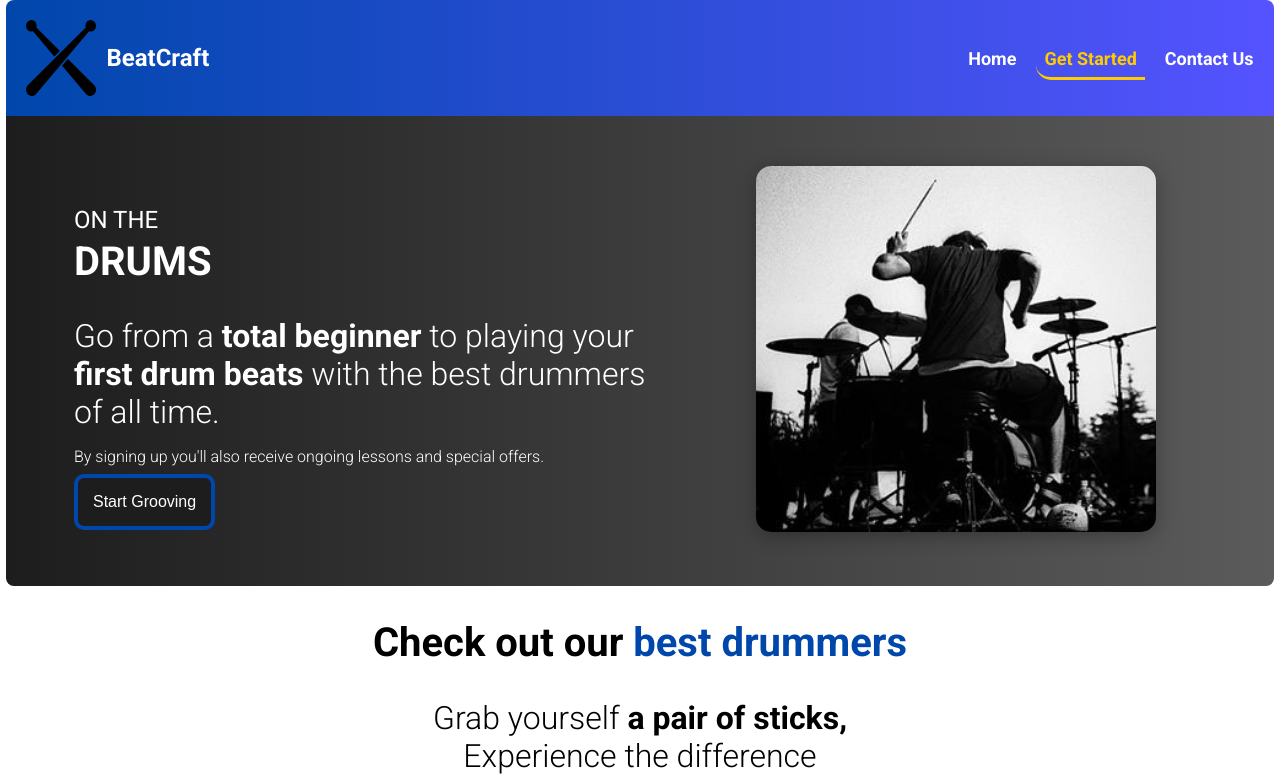
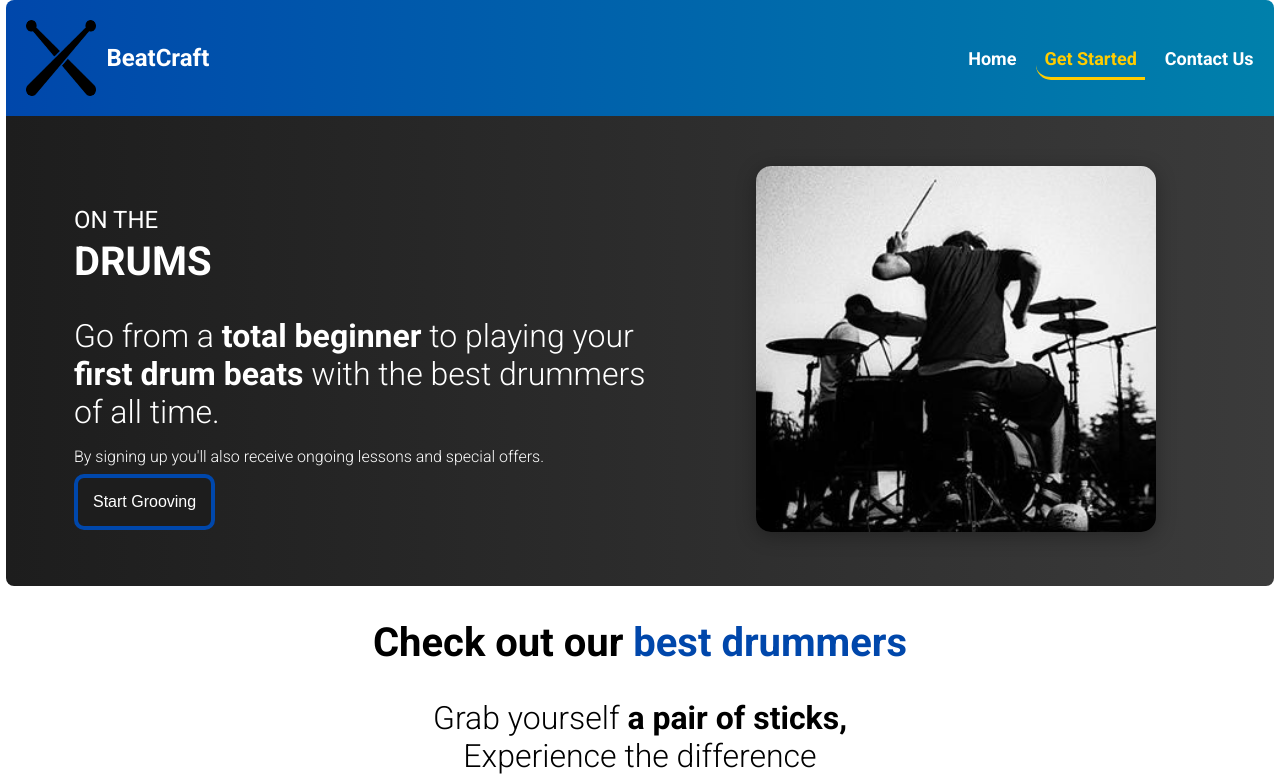
Before and after one commit to Jojera/wdd231, a plain HTML site: page final/get-started.html in a window 1280 px wide. Shown: the top 784 px of the page. Drawn offline with Linux system fonts and the light colour scheme.

Commit message:
gradient changes still

```diff
--- a/final/styles/project.css
+++ b/final/styles/project.css
@@ -44,7 +44,7 @@ header {
     align-items: center;
     padding: 20px 20px;
     background-color: var(--primary-color);
-    background-image: linear-gradient(to right, #0047ab, #5553ff);
+    background-image: linear-gradient(to right, #0047ab, #0080ab);
     color: white;
     position: relative;
     border-radius: 8px 8px 0 0;
@@ -117,7 +117,7 @@ nav {
 }
 
 .wallpaper {
-    background: linear-gradient(to right, black, #1f1e1e);
+    background: linear-gradient(to right, black, #201f1f);
     border-radius: 0 0 8px 8px;
 }
 
@@ -278,7 +278,7 @@ footer {
 /* Get Started CSS */
 .landing-container {
     padding: 2rem;
-    background: linear-gradient(to right, rgb(29, 29, 29), rgb(92, 91, 91));
+    background: linear-gradient(to right, rgb(29, 29, 29), rgb(59, 59, 59));
     color: white;
     border-radius: 0 0 8px 8px;
 }
```
